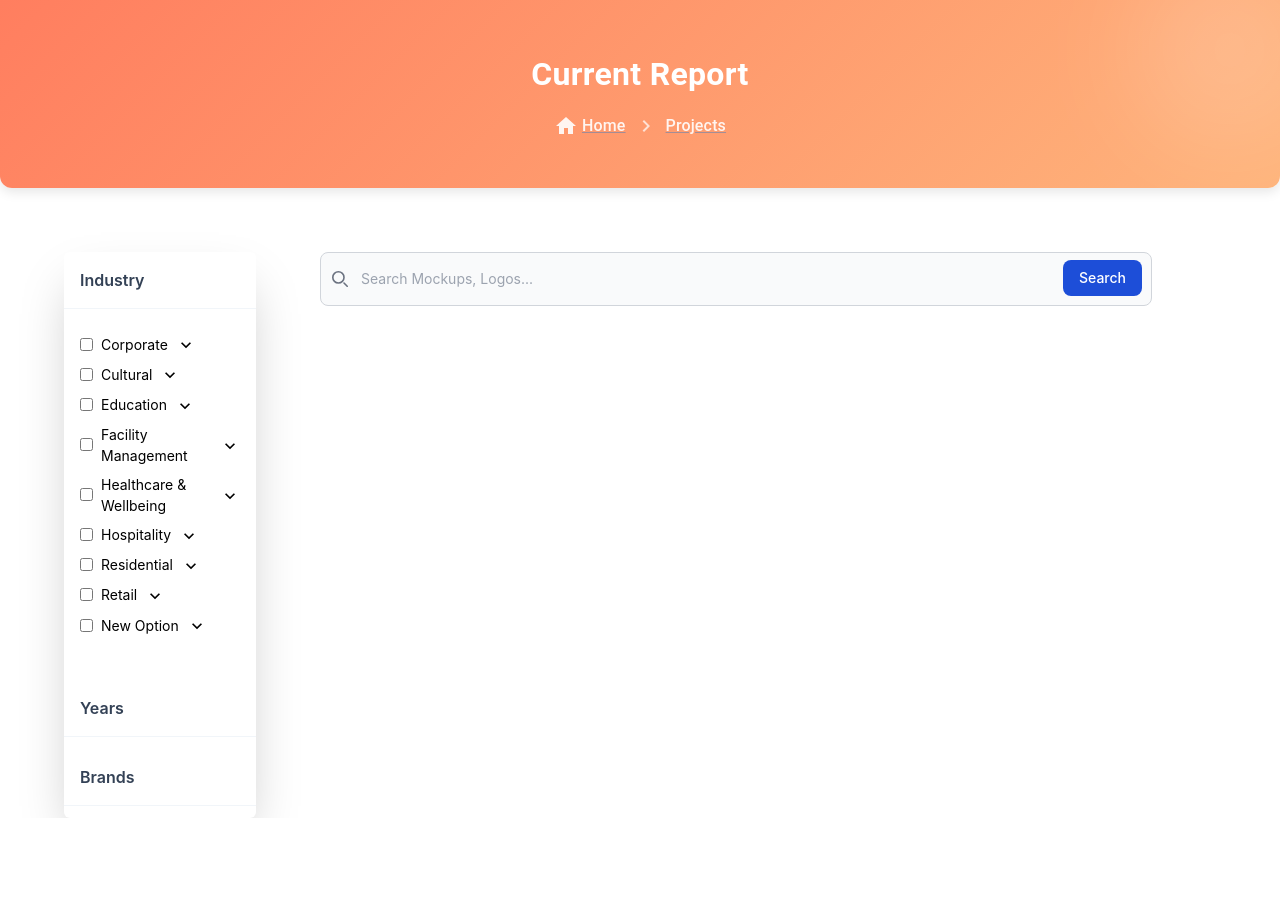
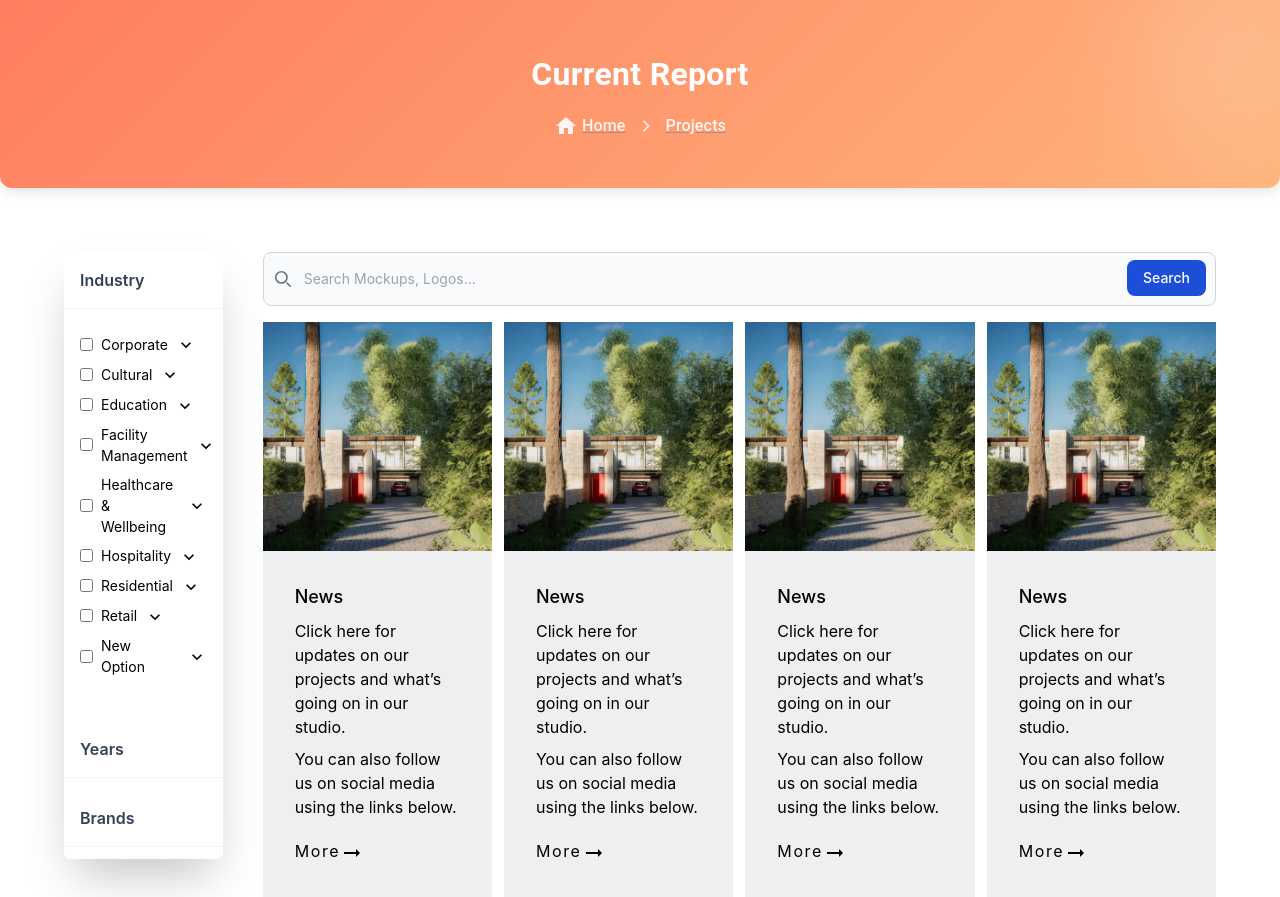
Before and after one commit to abbasbadshah/arch-listing, a React (Create React App) app: page /projects in a window 1280 px wide. Before the commit the page ends 818 px from the top, so only its background shows below. Built offline with nearby package versions, Linux system fonts and the light colour scheme.

Commit message:
add project cards

```diff
--- a/src/pages/Projects/index.jsx
+++ b/src/pages/Projects/index.jsx
@@ -1,7 +1,9 @@
-import React, { useState } from "react";
+import React from "react";
 import { Accordion } from "../../components/common/Accordion";
 import { Breadcrumb } from "../../components/common/Breadcrumb";
 import { Year, Industry } from "./Filters";
+import { ArrowRightAlt } from "@mui/icons-material";
+import newsImage1 from "../../assets/images/Home/News/main4.webp";
 
 export const Projects = () => {
   const breadcrumbs = [{ label: "Projects", href: "/projects" }];
@@ -9,14 +11,14 @@ export const Projects = () => {
   return (
     <div>
       <Breadcrumb heading="Current Report" breadcrumbs={breadcrumbs} />
-      <div className="grid grid-flow-col grid-cols-12 mt-16 px-16">
-        <div className="col-span-2 rounded-md shadow-2xl">
+      <div className="grid grid-flow-row lg:grid-flow-col lg:grid-cols-12 mt-16 px-4 lg:px-16 gap-10">
+        <div className="lg:col-span-2 rounded-md shadow-2xl">
           <Accordion title="Industry" ContentComponent={Industry} index={0} />
           <Accordion title="Years" ContentComponent={Year} index={1} />
           <Accordion title="Brands" ContentComponent={Industry} index={2} />
         </div>
-        <div className="col-span-10 px-16">
-          <form class="">
+        <div className="lg:col-span-10">
+          <form class="mt-10 lg:mt-0">
             <label
               for="default-search"
               class="mb-2 text-sm font-medium text-gray-900 sr-only dark:text-white"
@@ -56,6 +58,108 @@ export const Projects = () => {
               </button>
             </div>
           </form>
+          <div className="grid lg:grid-cols-12 mt-4 gap-3">
+            {/* Card One */}
+            <div className="lg:h-[320px] flex flex-col lg:col-span-3">
+              <img
+                src={newsImage1}
+                className="w-full h-full object-cover basis-1/2"
+                alt="newsimage"
+              />
+              <div className="bg-[#EEEFF0] p-8 text-left flex flex-col justify-between">
+                <div>
+                  <h3 className="text-lg font-medium">News</h3>
+                  <p className="mt-2">
+                    Click here for updates on our projects and what’s going on
+                    in our studio.
+                  </p>
+                  <p className="mt-2">
+                    You can also follow us on social media using the links
+                    below.
+                  </p>
+                </div>
+                <a href="/" className="tracking-widest text-base group mt-5">
+                  More
+                  <ArrowRightAlt className="transform transition-transform duration-300 group-hover:translate-x-2" />
+                </a>
+              </div>
+            </div>
+            {/* Card One */}
+            <div className="lg:h-[320px] flex flex-col lg:col-span-3">
+              <img
+                src={newsImage1}
+                className="w-full h-full object-cover basis-1/2"
+                alt="newsimage"
+              />
+              <div className="bg-[#EEEFF0] p-8 text-left flex flex-col justify-between">
+                <div>
+                  <h3 className="text-lg font-medium">News</h3>
+                  <p className="mt-2">
+                    Click here for updates on our projects and what’s going on
+                    in our studio.
+                  </p>
+                  <p className="mt-2">
+                    You can also follow us on social media using the links
+                    below.
+                  </p>
+                </div>
+                <a href="/" className="tracking-widest text-base group mt-5">
+                  More
+                  <ArrowRightAlt className="transform transition-transform duration-300 group-hover:translate-x-2" />
+                </a>
+              </div>
+            </div>
+            {/* Card One */}
+            <div className="lg:h-[320px] flex flex-col lg:col-span-3">
+              <img
+                src={newsImage1}
+                className="w-full h-full object-cover basis-1/2"
+                alt="newsimage"
+              />
+              <div className="bg-[#EEEFF0] p-8 text-left flex flex-col justify-between">
+                <div>
+                  <h3 className="text-lg font-medium">News</h3>
+                  <p className="mt-2">
+                    Click here for updates on our projects and what’s going on
+                    in our studio.
+                  </p>
+                  <p className="mt-2">
+                    You can also follow us on social media using the links
+                    below.
+                  </p>
+                </div>
+                <a href="/" className="tracking-widest text-base group mt-5">
+                  More
+                  <ArrowRightAlt className="transform transition-transform duration-300 group-hover:translate-x-2" />
+                </a>
+              </div>
+            </div>
+            {/* Card One */}
+            <div className="lg:h-[320px] flex flex-col lg:col-span-3">
+              <img
+                src={newsImage1}
+                className="w-full h-full object-cover basis-1/2"
+                alt="newsimage"
+              />
+              <div className="bg-[#EEEFF0] p-8 text-left flex flex-col justify-between">
+                <div>
+                  <h3 className="text-lg font-medium">News</h3>
+                  <p className="mt-2">
+                    Click here for updates on our projects and what’s going on
+                    in our studio.
+                  </p>
+                  <p className="mt-2">
+                    You can also follow us on social media using the links
+                    below.
+                  </p>
+                </div>
+                <a href="/" className="tracking-widest text-base group mt-5">
+                  More
+                  <ArrowRightAlt className="transform transition-transform duration-300 group-hover:translate-x-2" />
+                </a>
+              </div>
+            </div>
+          </div>
         </div>
       </div>
     </div>
```
